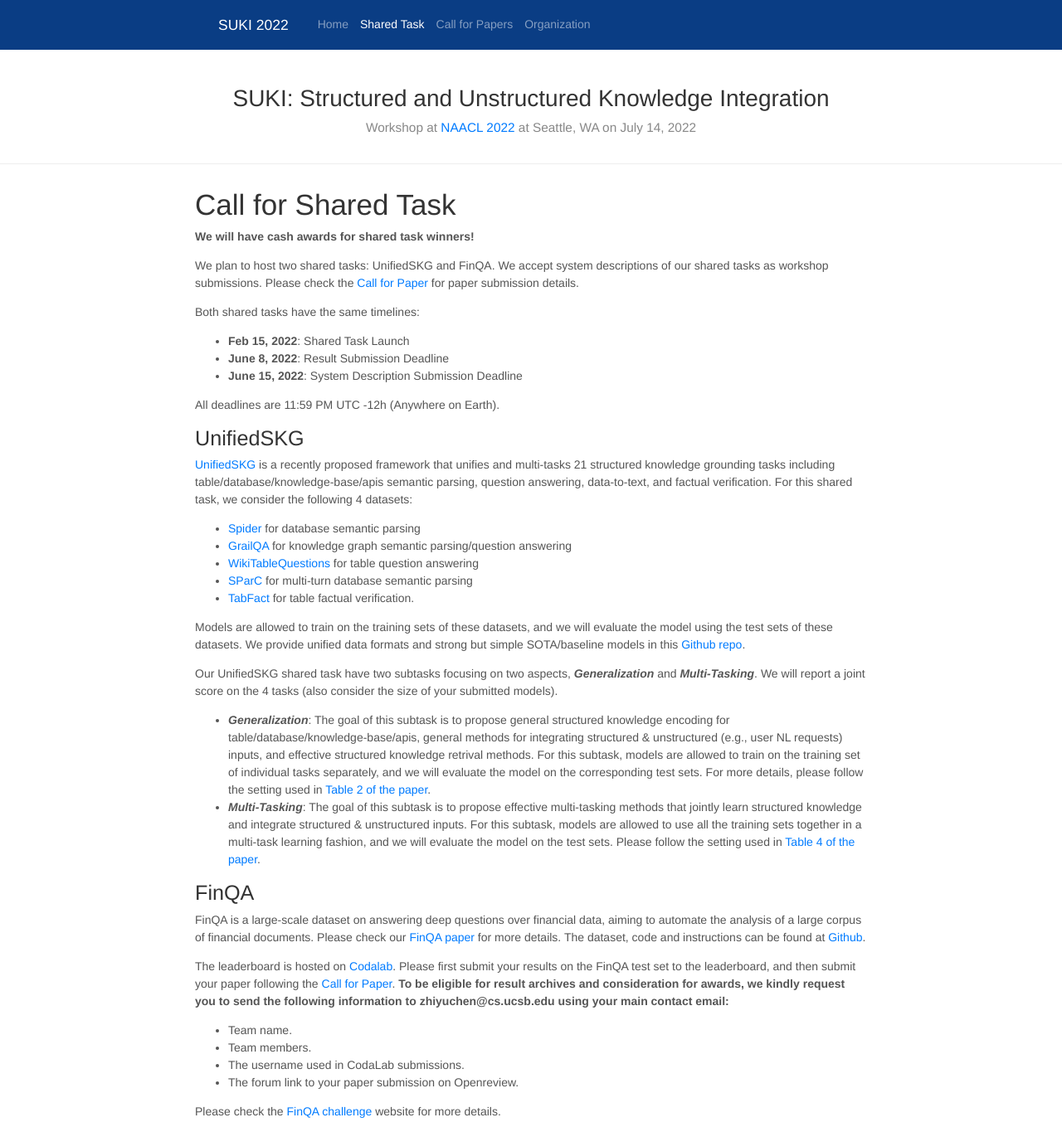
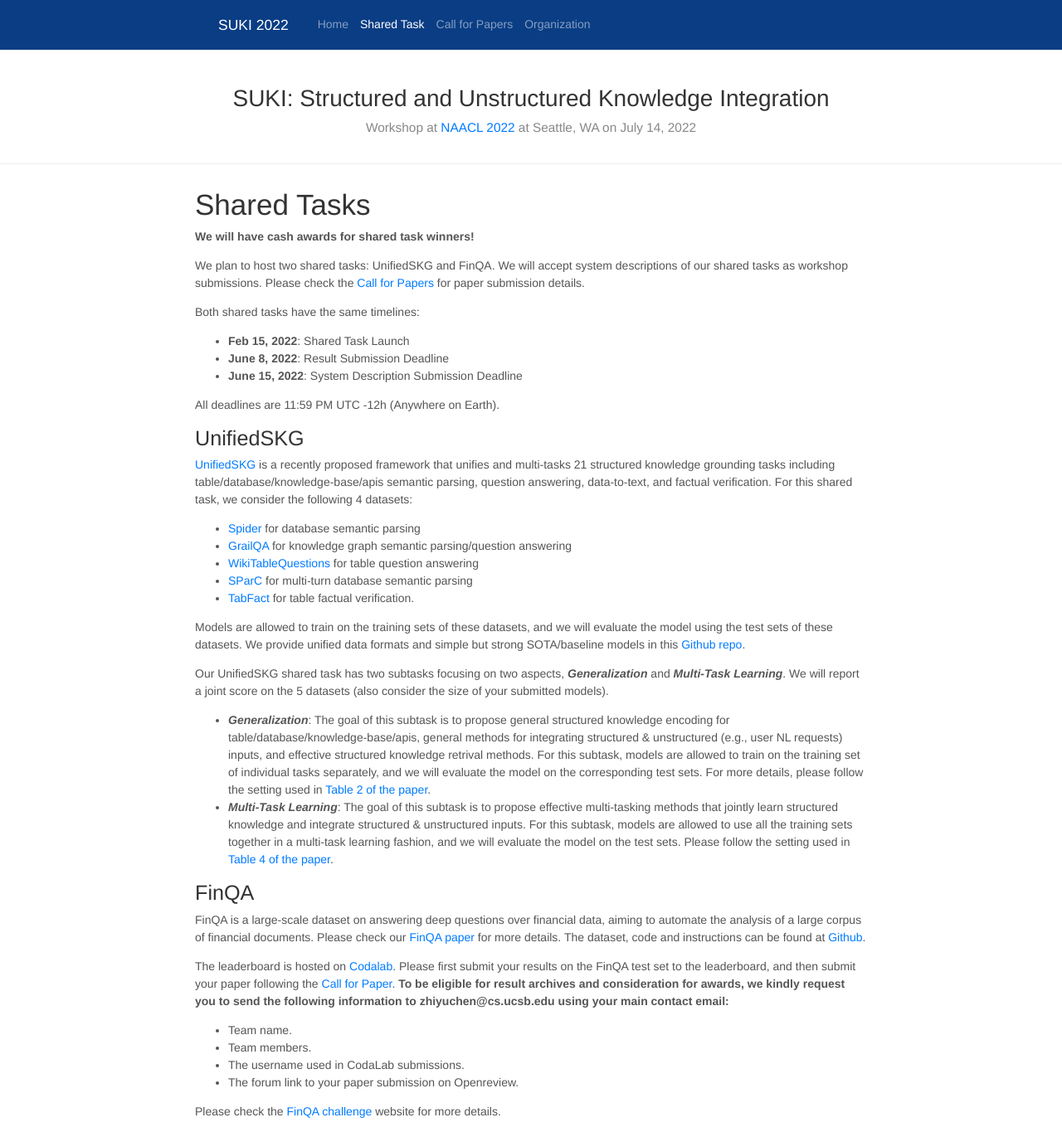
Before and after one commit to suki-workshop/suki-workshop.github.io, a Jekyll site: the page built from shared_task.md, in a window 1280 px wide. Shown: the whole page at 83% size. Built offline with Jekyll 4.4.1, drawn with Linux system fonts in a browser that asks for light colours; nearby versions of some CDN libraries.

Commit message:
Update shared_task.md

```diff
--- a/shared_task.md
+++ b/shared_task.md
@@ -6,11 +6,11 @@ collection: pages_2022
 permalink: /shared_task
 ---
 
-# Call for Shared Task
+# Shared Tasks
 
 **We will have cash awards for shared task winners!**
 
-We plan to host two shared tasks: UnifiedSKG and FinQA. We accept system descriptions of our shared tasks as workshop submissions. Please check the [Call for Paper](https://suki-workshop.github.io/cfp) for paper submission details.
+We plan to host two shared tasks: UnifiedSKG and FinQA. We will accept system descriptions of our shared tasks as workshop submissions. Please check the [Call for Papers](https://suki-workshop.github.io/cfp) for paper submission details.
 
 Both shared tasks have the same timelines:
 
@@ -28,11 +28,11 @@ All deadlines are 11:59 PM UTC -12h (Anywhere on Earth).
 - [SParC](https://yale-lily.github.io/sparc) for multi-turn database semantic parsing
 - [TabFact](https://tabfact.github.io/index.html) for table factual verification.
 
-Models are allowed to train on the training sets of these datasets, and we will evaluate the model using the test sets of these datasets. We provide unified data formats and strong but simple SOTA/baseline models in this [Github repo](https://github.com/HKUNLP/UnifiedSKG).
+Models are allowed to train on the training sets of these datasets, and we will evaluate the model using the test sets of these datasets. We provide unified data formats and simple but strong SOTA/baseline models in this [Github repo](https://github.com/HKUNLP/UnifiedSKG).
 
-Our UnifiedSKG shared task have two subtasks focusing on two aspects, ***Generalization*** and ***Multi-Tasking***. We will report a joint score on the 4 tasks (also consider the size of your submitted models).
+Our UnifiedSKG shared task has two subtasks focusing on two aspects, ***Generalization*** and ***Multi-Task Learning***. We will report a joint score on the 5 datasets (also consider the size of your submitted models).
   - ***Generalization***: The goal of this subtask is to propose general structured knowledge encoding for table/database/knowledge-base/apis, general methods for integrating structured & unstructured (e.g., user NL requests) inputs, and effective structured knowledge retrival methods. For this subtask, models are allowed to train on the training set of individual tasks separately, and we will evaluate the model on the corresponding test sets. For more details, please follow the setting used in [Table 2 of the paper](https://arxiv.org/pdf/2201.05966.pdf).
-  - ***Multi-Tasking***: The goal of this subtask is to propose effective multi-tasking methods that jointly learn structured knowledge and integrate structured & unstructured inputs. For this subtask, models are allowed to use all the training sets together in a multi-task learning fashion, and we will evaluate the model on the test sets. Please follow the setting used in [Table 4 of the paper](https://arxiv.org/pdf/2201.05966.pdf).
+  - ***Multi-Task Learning***: The goal of this subtask is to propose effective multi-tasking methods that jointly learn structured knowledge and integrate structured & unstructured inputs. For this subtask, models are allowed to use all the training sets together in a multi-task learning fashion, and we will evaluate the model on the test sets. Please follow the setting used in [Table 4 of the paper](https://arxiv.org/pdf/2201.05966.pdf).
 
 ## FinQA
 FinQA is a large-scale dataset on answering deep questions over financial data, aiming to automate the analysis of a large corpus of financial documents. Please check our [FinQA paper](https://arxiv.org/pdf/2109.00122.pdf) for more details. The dataset, code and instructions can be found at [Github](https://github.com/czyssrs/FinQA).
```
